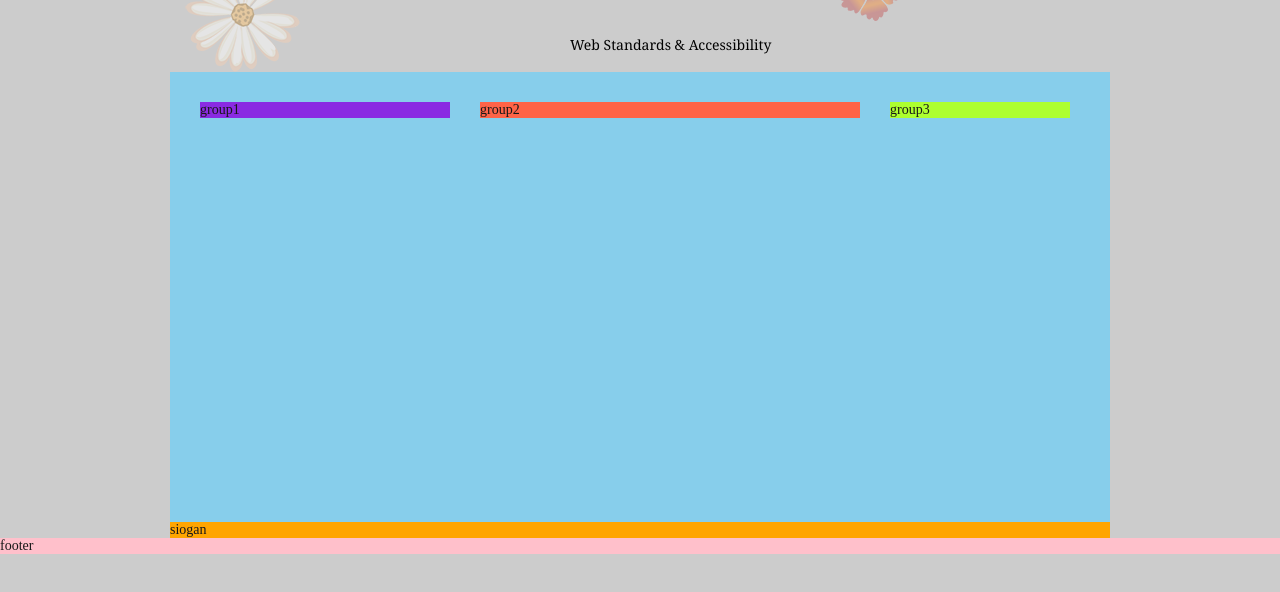
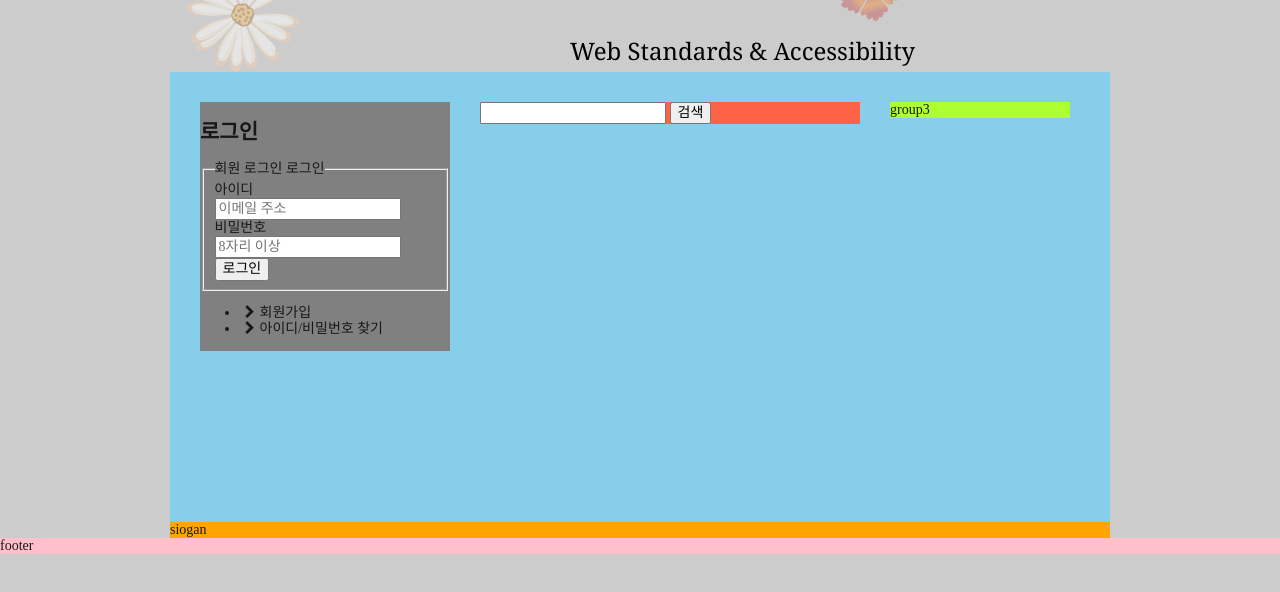
Before and after one commit to yhun940731/FDS18, a plain HTML site: page index.html in a window 1280 px wide. Shown: the part 160-752 px from the top of the page. Drawn offline with nearby package versions, Linux system fonts and the light colour scheme; a web font is replaced by a local one.

Commit message:
로그인 마크업 추가

```diff
--- a/css/stylesheet.css
+++ b/css/stylesheet.css
@@ -205,7 +205,7 @@ a{
     }
 
     100%{
-        font-size:: 24px;
+        font-size: 24px;
         color: rgba(0,0,0,1);
         transform: translate(400px,75px);
     }
@@ -226,7 +226,8 @@ a{
     position: relative;
 }
 
-.visual::before, .visual::after{
+.visual::before,
+.visual::after{
     content: "";
     position: absolute;
     top: 0;
@@ -257,7 +258,7 @@ a{
 }
 
 .visual-text{
-    width: 300px;
+    width: 500px;
     margin: 0;
     font-family: Georgia, 'Times New Roman', Times, serif;
     animation-name: textAni;
@@ -297,9 +298,13 @@ a{
 }
 
 .group1 {
-    background: blueviolet;
+    background: gray;
     width: 250px;
 
+}
+
+.logo{
+    display: block;
 }
 
 .group2 {
--- a/index.html
+++ b/index.html
@@ -148,9 +148,40 @@
     </div>
 
     <main class="main ">
-        <div class="group group1">group1</div>
-        <div class="group group2">group2</div>
-        <div class="group group3">group3</div>
+        <div class="group group1">
+            <section class="login">
+                <h2 class="login-heading">로그인</h2>
+                <form class="login-form" action="https://formspree.io/seulbinim@gmail.com" method="POST">
+                    <fieldset>
+                        <legend class="aria-hidden">회원 로그인 로그인</legend>
+                        <div class="user-email">
+                            <label for="userEmail">아이디</label>
+                            <input type="email" id="userEmail" name="userEmail" placeholder="이메일 주소" required>
+                        </div>
+                        <div class="user-pw">
+                            <label for="userPw">비밀번호</label>
+                            <input type="password" id="userPw" name="userPw" placeholder="8자리 이상" required>
+                        </div>
+                        <button class="btn-login" type="submit" >로그인</button>
+                    </fieldset>
+                </form>
+
+                <ul class="login-member">
+                    <li class="signup"><span class="icon-right-open" aria-hidden="true"></span><a href="#">회원가입</a></li>
+                    <li class="find-pw"><span class="icon-right-open" aria-hidden="true"></span><a href="#">아이디/비밀번호 찾기</a></li>
+                </ul>
+            </section>
+        </div>
+
+        <div class="group group2">
+            <form class="" action="https://formspree.io/seulbinim@gmail.com" method="POST">
+                <input type="search">
+                <button class="" type="submit">검색</button>
+            </form>
+        </div>
+
+        <div class="group group3">group3
+        </div>
         <!-- <div class="clearfix"></div> -->
     </main>
 
```
